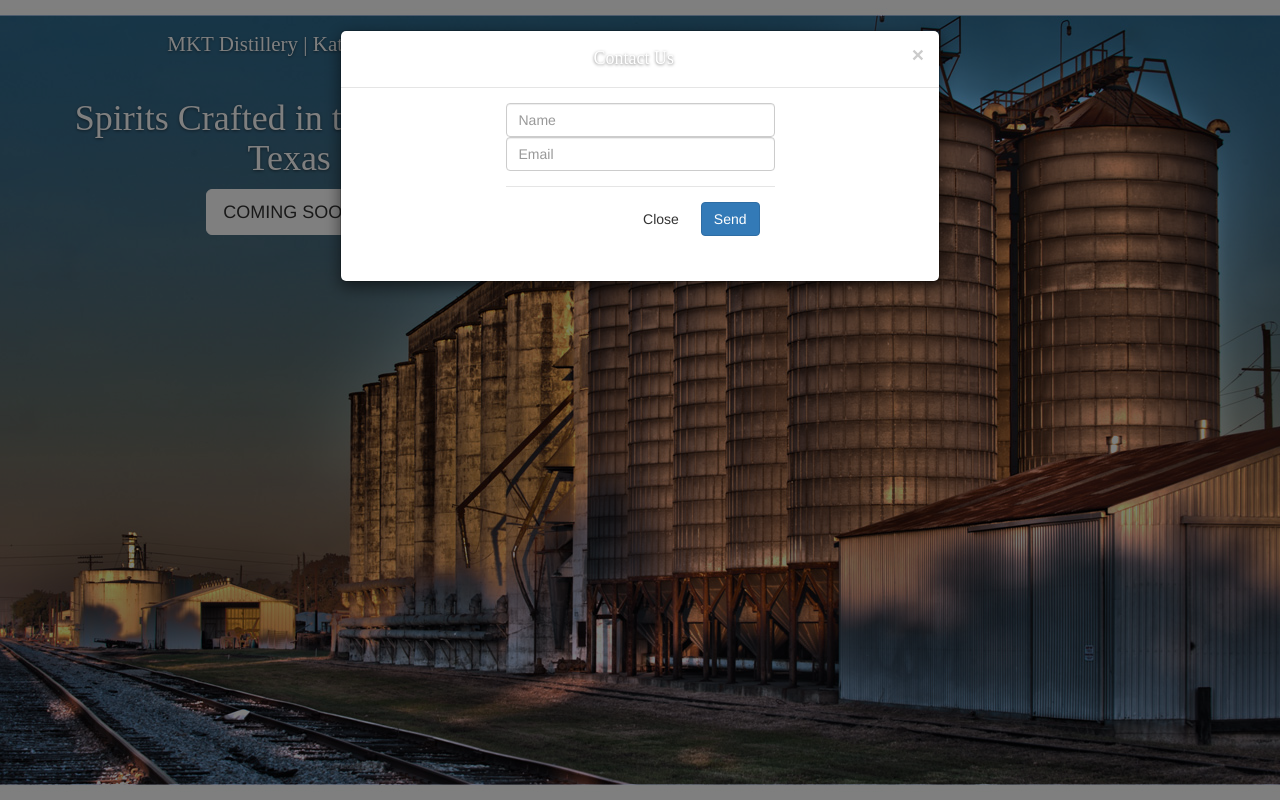
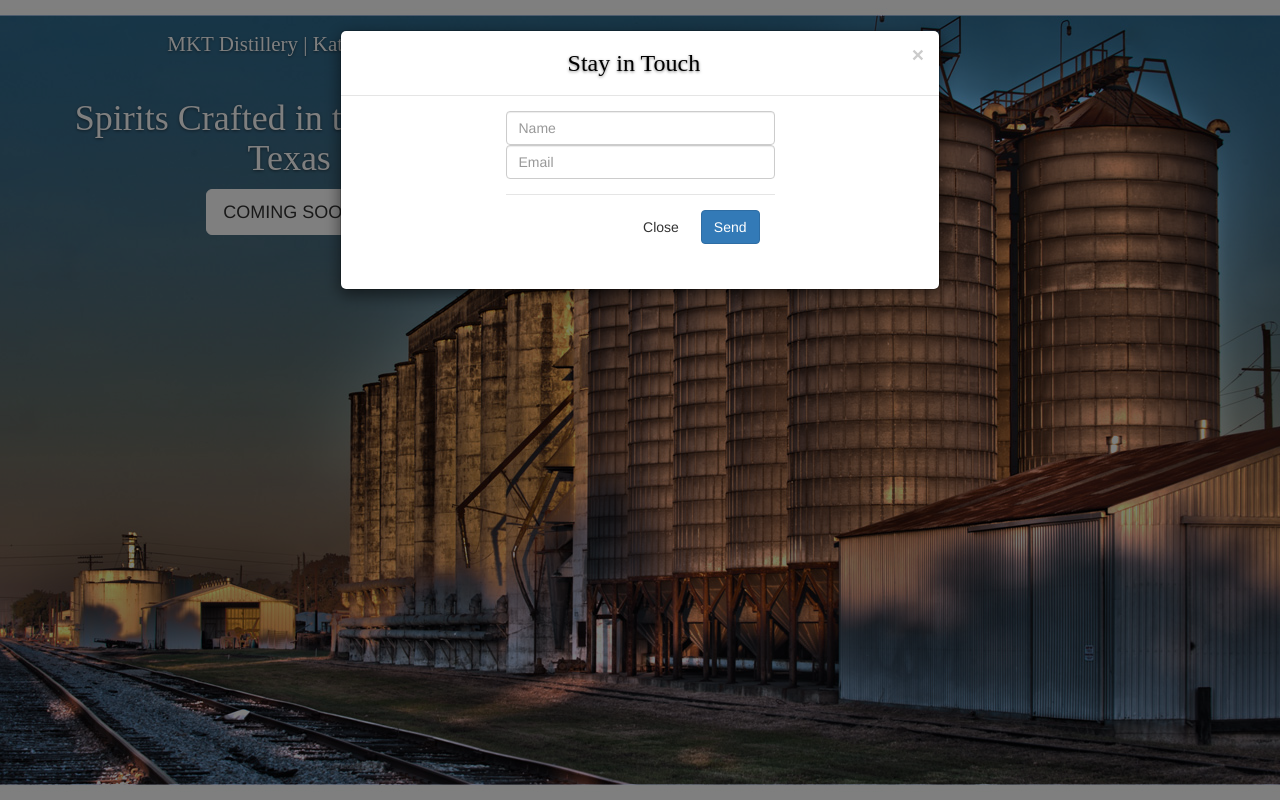
Before and after one commit to cjessett/mkt, a plain HTML site: page index.html in a window 1280 px wide. Both pictures are taken after a click on the button "COMING SOON". Drawn offline with nearby package versions, Linux system fonts and the light colour scheme; a web font is replaced by a local one.

Commit message:
change modal label and color

```diff
--- a/cover.css
+++ b/cover.css
@@ -37,6 +37,10 @@ body {
   color: #fff;
   text-align: center;
   text-shadow: 0 1px 3px rgba(0,0,0,.5);
+}
+
+h3#myModalLabel {
+  color: #000;
 }
 
 /* Extra markup and styles for table-esque vertical and horizontal centering */
--- a/index.html
+++ b/index.html
@@ -72,7 +72,7 @@
     <div class="modal-content">
       <div class="modal-header">
         <button type="button" class="close" data-dismiss="modal" aria-label="Close"><span aria-hidden="true">&times;</span></button>
-        <h4 class="modal-title name" id="myModalLabel">Contact Us</h4>
+        <h3 class="modal-title name" id="myModalLabel">Stay in Touch</h3>
       </div>
       <div class="modal-body">
         <div class="row">
```
